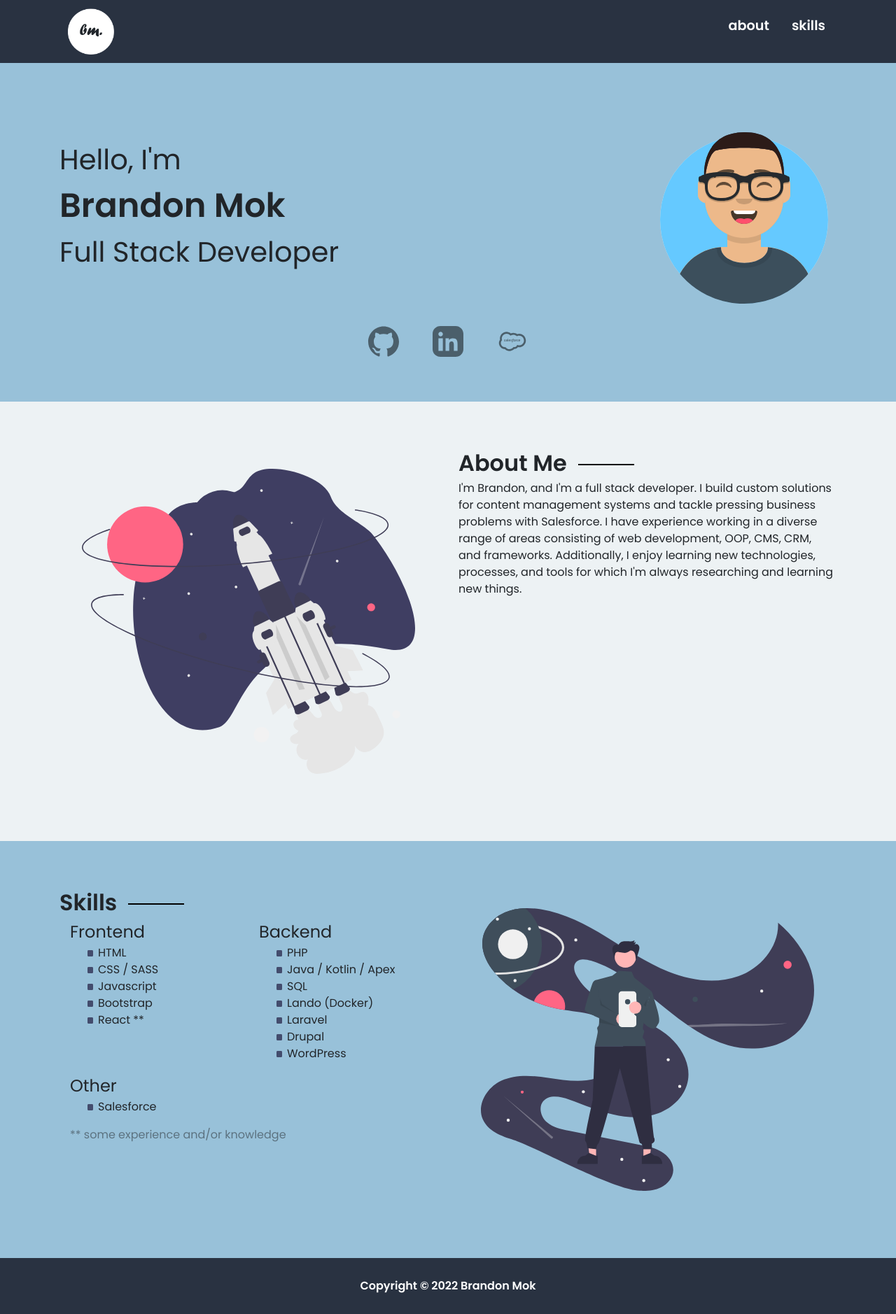
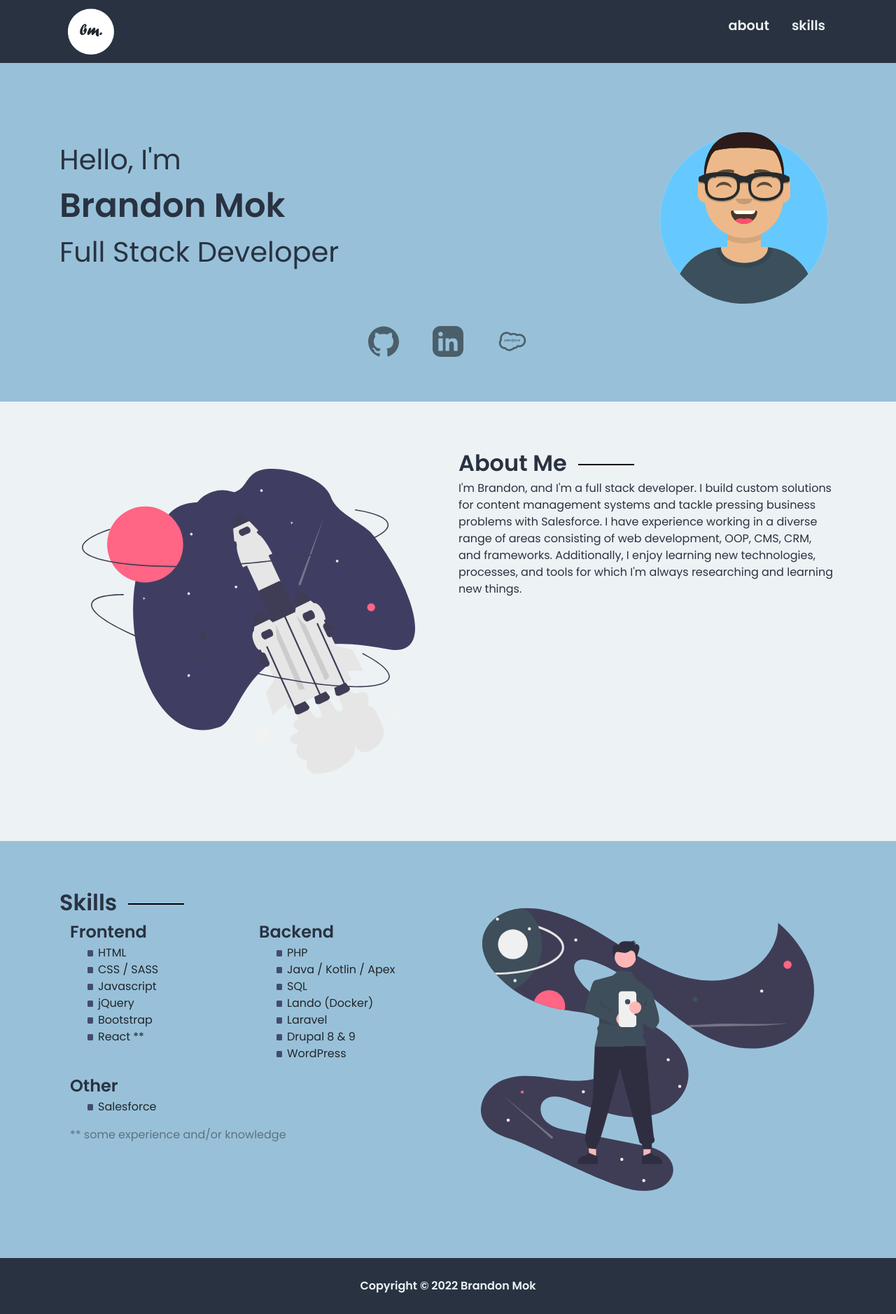
Before and after one commit to BrandonMok/react-personal-website, a React (Create React App) app: page / in a window 1280 px wide. Shown: the whole page at 70% size. Built offline with nearby package versions, Linux system fonts and the light colour scheme.

Commit message:
Changed section title and header text colors

```diff
--- a/src/components/skills.js
+++ b/src/components/skills.js
@@ -19,6 +19,7 @@ const Skills = () => {
                                             <li>HTML</li>
                                             <li>CSS / SASS</li>
                                             <li>Javascript</li>
+                                            <li>jQuery</li>
                                             <li>Bootstrap</li>
                                             <li>React **</li>
                                         </ul>
@@ -34,7 +35,7 @@ const Skills = () => {
                                             <li>SQL</li>
                                             <li>Lando (Docker)</li>
                                             <li>Laravel</li>
-                                            <li>Drupal</li>
+                                            <li>Drupal 8 & 9</li>
                                             <li>WordPress</li>
                                         </ul>
                                     </div>
--- a/src/styling/_about.scss
+++ b/src/styling/_about.scss
@@ -1,5 +1,6 @@
 .aboutme {
   background-color: $gray-white;
+  color: $primary;
   padding: 4rem 0;
 
   &__image-col {
--- a/src/styling/_banner.scss
+++ b/src/styling/_banner.scss
@@ -1,5 +1,7 @@
 .banner {
   background-color: $secondary;
+  color: $primary;
+  font-weight: 400;
   padding: 4rem 0;
   min-height: 30vh;
 
--- a/src/styling/_reusables.scss
+++ b/src/styling/_reusables.scss
@@ -36,7 +36,7 @@
           padding: 0 1em;
 
           & > a {
-            color: $white;
+            color: $gray-white;
             font-size: $font-regular-plus;
             font-weight: bold;
             text-decoration: none;
@@ -50,7 +50,7 @@
 /** Footer **/
 .footer {
   background-color: $primary;
-  color: $white;
+  color: $gray-white;
   font-weight: 600;
   position: relative;
   left: 0;
@@ -62,9 +62,10 @@
 /** SectionTitle - reusuable component to display section title and accent line **/
 .section-title {
   &__title {
+    color: $primary;
     display: inline-block;
     font-size: $font-medium;
-    font-weight: bold;
+    font-weight: 600;
   }
 
   &__accentLine {
--- a/src/styling/_skills.scss
+++ b/src/styling/_skills.scss
@@ -4,6 +4,8 @@
 
   &__area-title {
     font-size: $font-medium;
+    color: $primary;
+    font-weight: 600;
   }
 
   &__disclaimer {
```
